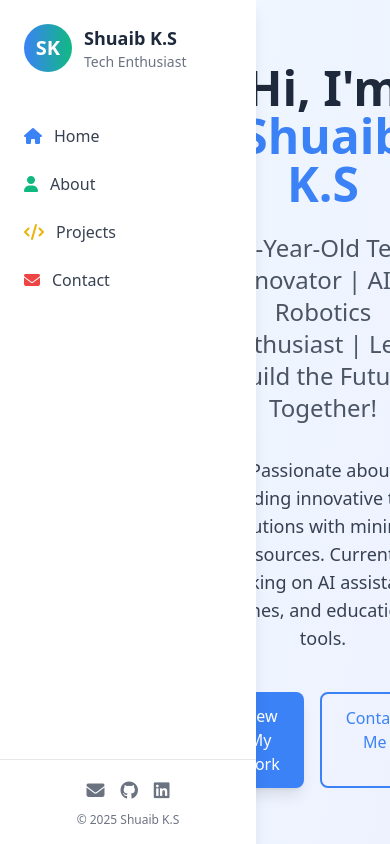
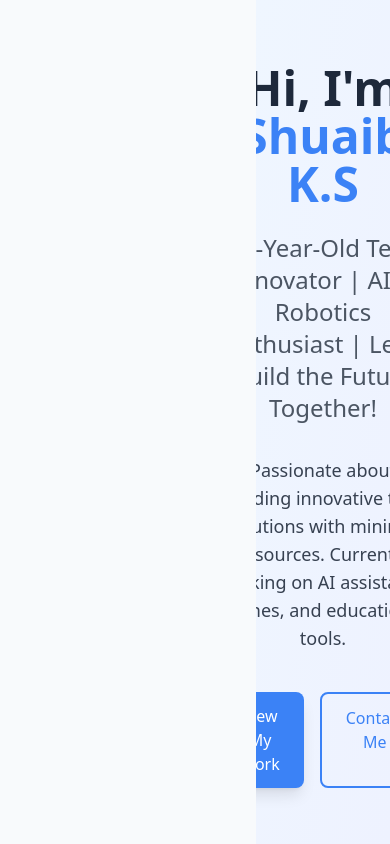
Before and after one commit to Shuaib-ks/shuaibks.github.io, a plain HTML site: page index.html in a window 390 px wide. Drawn offline with nearby package versions, Linux system fonts and the light colour scheme.

Commit message:
Update index.html

```diff
--- a/index.html
+++ b/index.html
@@ -66,7 +66,7 @@
 <body class="bg-light text-dark font-sans">
     <div class="flex h-screen overflow-hidden">
         <!-- Sidebar -->
-        <div class="w-64 bg-white shadow-lg flex flex-col fixed h-full z-10">
+        <div class="w-64 bg-white shadow-lg flex flex-col fixed h-full z-10 hidden md:flex">
             <div class="p-6 flex items-center space-x-3">
                 <div class="w-12 h-12 rounded-full bg-gradient-to-r from-primary to-secondary flex items-center justify-center text-white font-bold text-xl">SK</div>
                 <div>
@@ -75,7 +75,7 @@
                 </div>
             </div>
 
-            <div class="flex-1 overflow-y-auto py-4">
+            <div class="flex-1 overflow-y-auto md:ml-0">
                 <nav>
                     <ul>
                         <li>
```
